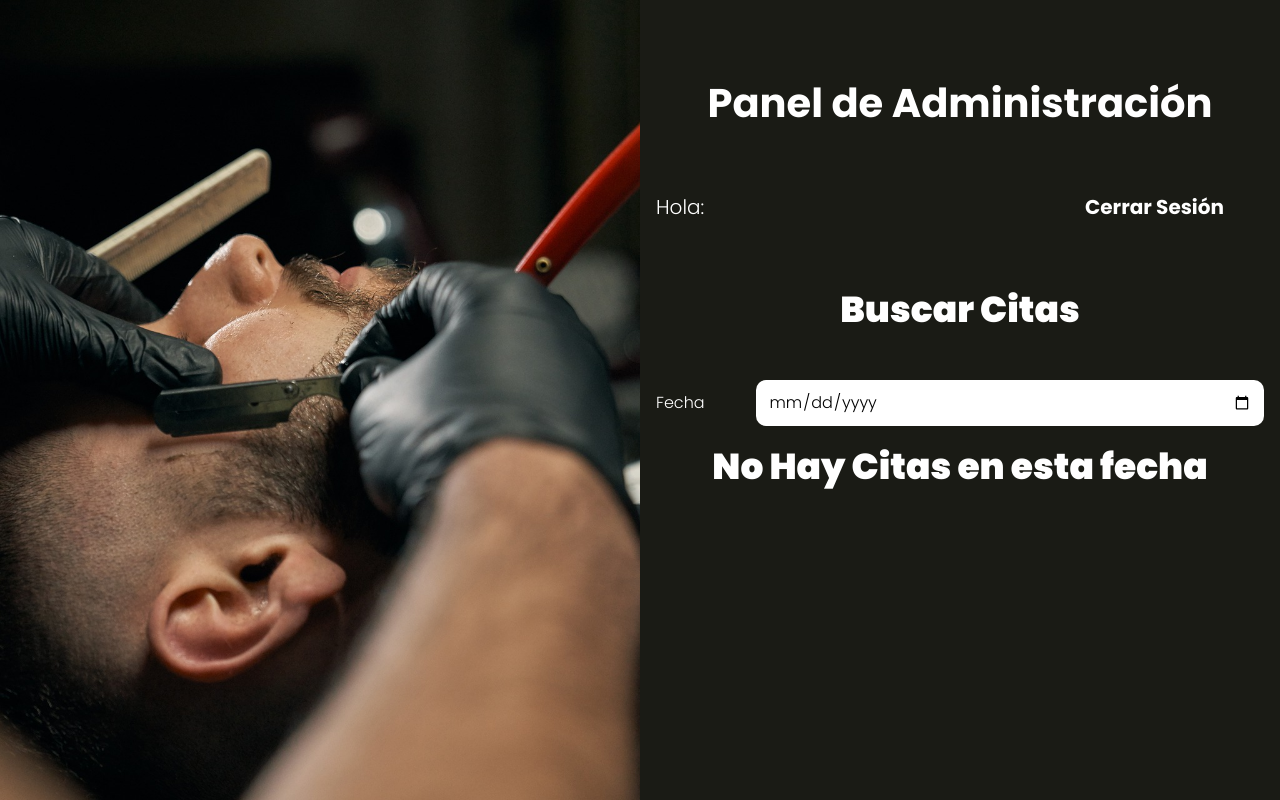
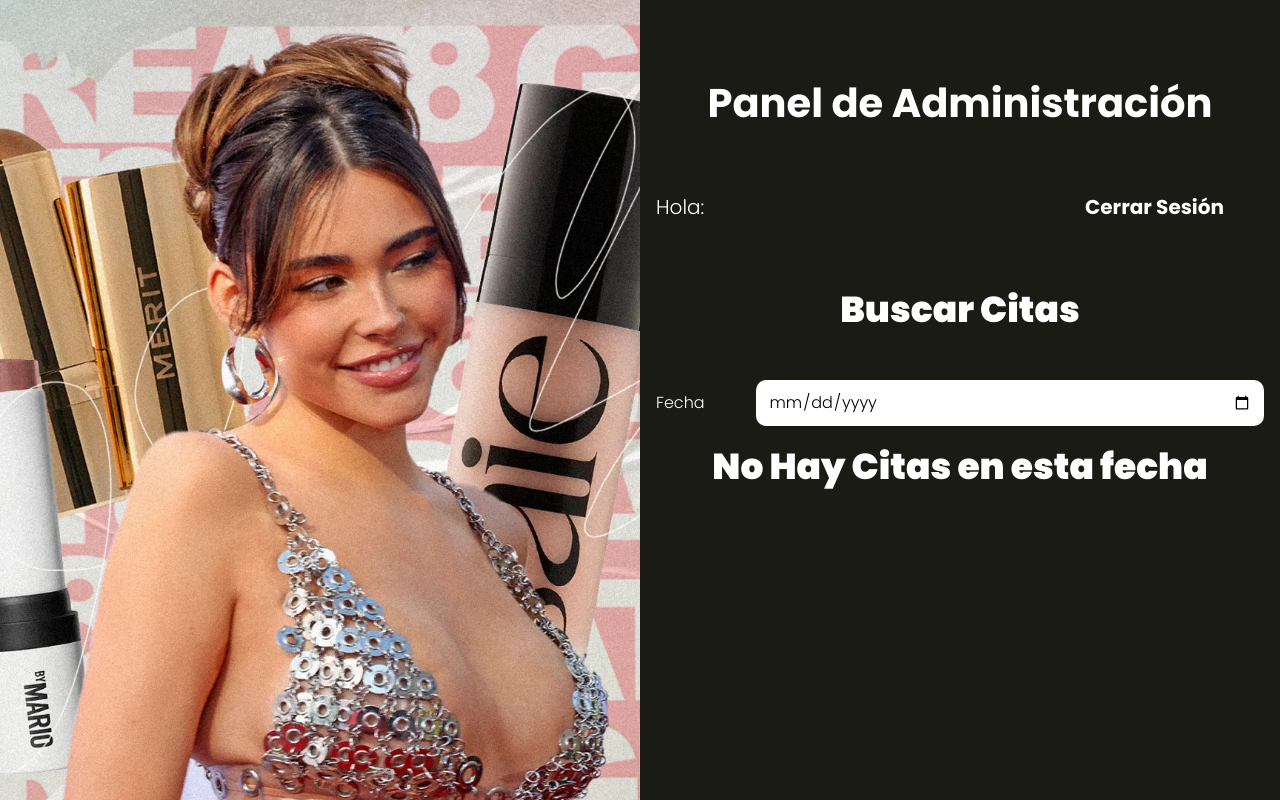
Before and after one commit to andres-vas/Salon-Marleny, a PHP site: the page made by views/admin/index.php in a window 1280 px wide. Run offline with PHP 8.4, Linux system fonts and the light colour scheme; the template is opened without the code that fills it, so the values that code supplies are empty.

Commit message:
Compilacion de imagenes

```diff
--- a/src/scss/layout/_UI.scss
+++ b/src/scss/layout/_UI.scss
@@ -10,7 +10,7 @@
 
     .imagen {
         height: 20rem;
-        background-image: url(../img/1.jpg);
+        background-image: url(../img/SM4.webp);
         background-size: cover;
         background-position: center center;
         @include m.tablet {
```
Also changed, not shown: public/build/css/app.css, 1 other file.
